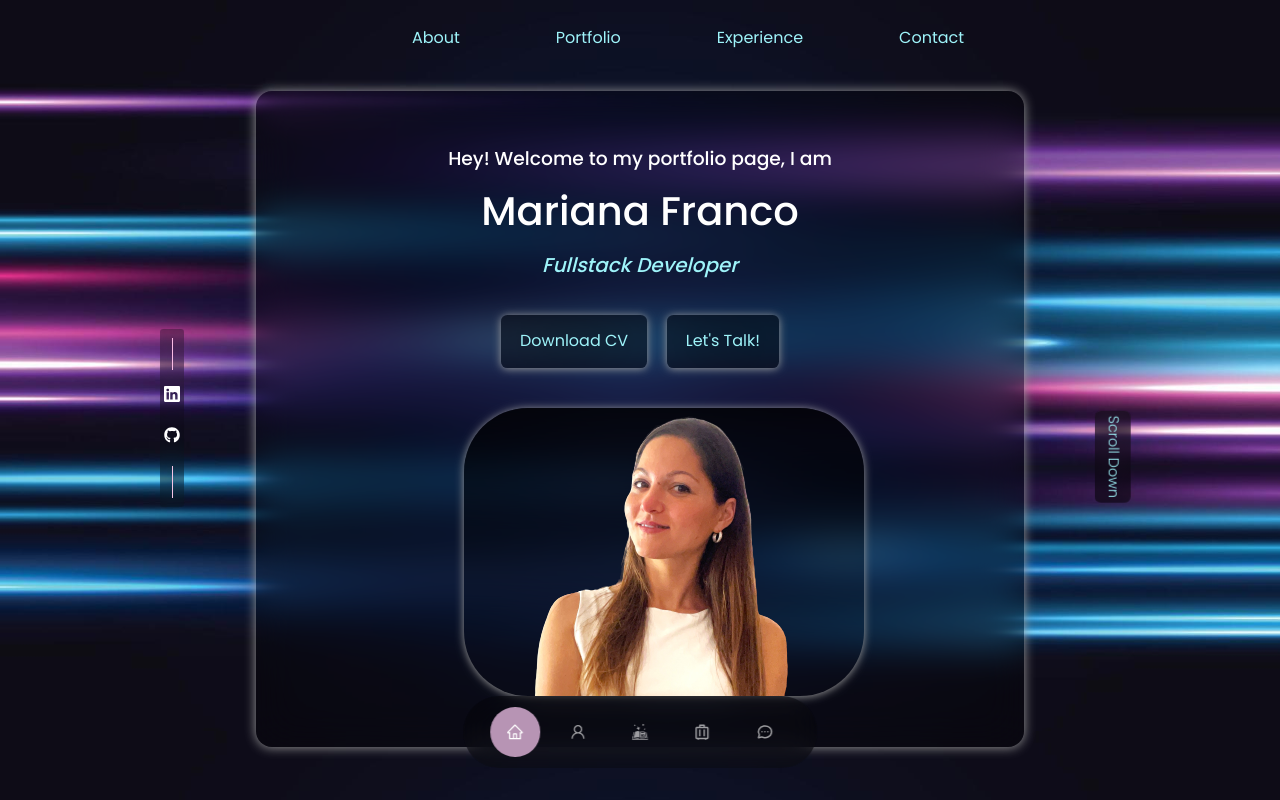
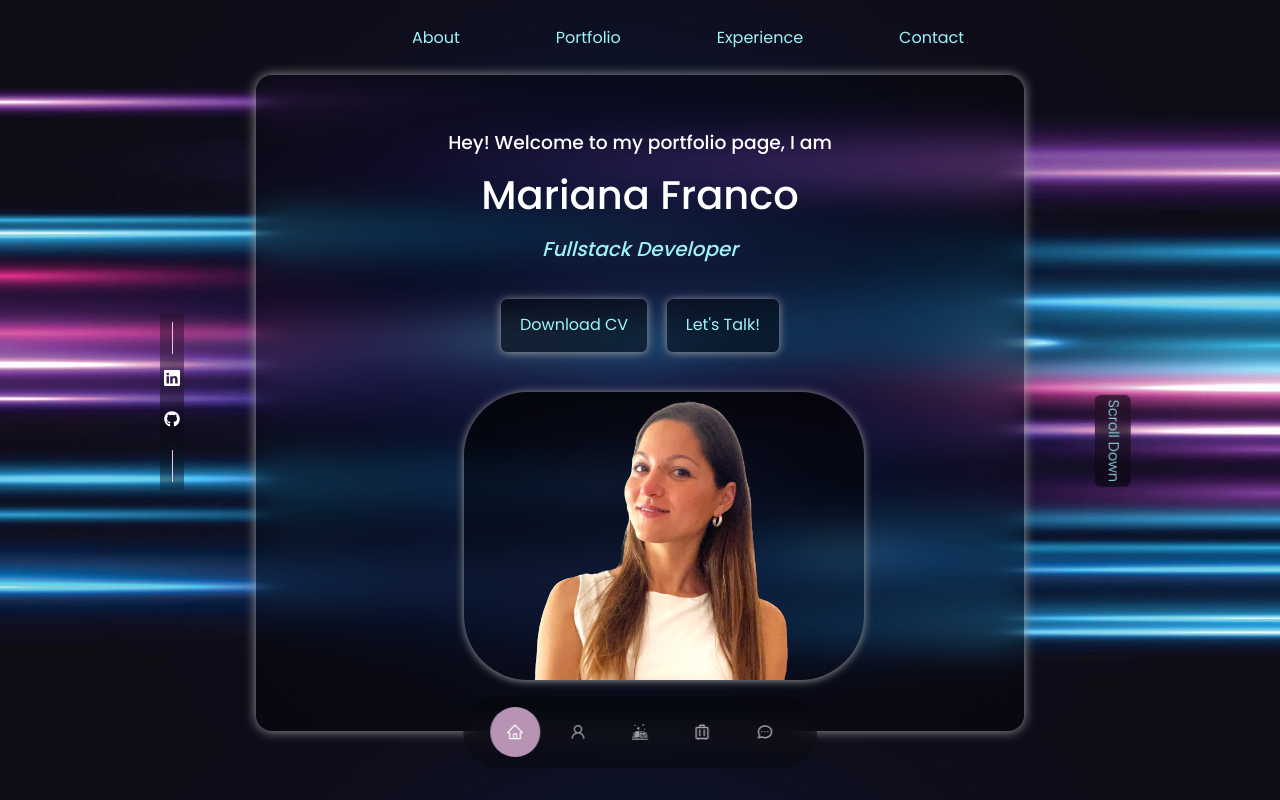
Before and after one commit to marianamedeirosfranco/portfolio, a React (Create React App) app: page / in a window 1280 px wide. Shown: the top 800 px of the page. Built offline with nearby package versions, Linux system fonts and the light colour scheme.

Commit message:
css final

```diff
--- a/src/components/header/header.css
+++ b/src/components/header/header.css
@@ -2,7 +2,6 @@ header {
   height: 100vh;
   padding-top: 4rem;
   overflow: visible;
-
 }
 
 .header__container {
@@ -18,7 +17,7 @@ header {
   box-shadow: 0 0.02em 0.7em rgb(156, 156, 156);
   border: 1px solid transparent;
   border-radius: 1rem;
-  margin: -3rem 6rem 3rem;
+  margin: -4rem 6rem 3rem;
   padding: 3.1rem;
   text-align: center;
   transition: transform 0.9s;
@@ -62,7 +61,6 @@ header {
   width: 1px;
   height: 2rem;
   background: rgb(249, 187, 228);
-
 }
 
 .header__socials {
@@ -95,7 +93,11 @@ header {
 /* ======== ME ======= */
 
 .me {
-  background: linear-gradient(to bottom, rgba(0, 0, 0, 0.8) 0%, rgba(0, 0, 0, 0) 80%);;
+  background: linear-gradient(
+    to bottom,
+    rgba(0, 0, 0, 0.8) 0%,
+    rgba(0, 0, 0, 0) 80%
+  );
   width: 25rem;
   height: 18rem;
   position: relative;
@@ -106,10 +108,9 @@ header {
   box-shadow: 0 0.05em 0.5em rgb(156, 156, 156);
 }
 
-.me > img{
+.me > img {
   margin-top: -6.5rem;
   margin-left: -6rem;
-
 }
 
 /* ======== SCROLL DOWN ======= */
@@ -127,7 +128,7 @@ header {
   font-size: 0.9rem;
 }
 
-.ctaBtn{
+.ctaBtn {
   cursor: pointer;
   backdrop-filter: blur(40px);
   background-color: rgba(0, 0, 0, 0.4);
@@ -136,7 +137,7 @@ header {
   border-radius: 0.4rem;
 }
 
-.ctaBtn:hover{
+.ctaBtn:hover {
   background-color: rgba(0, 0, 0, 0.3);
   box-shadow: 0 0.1em 1em rgb(156, 156, 156);
   transform: scale(1.05);
```
